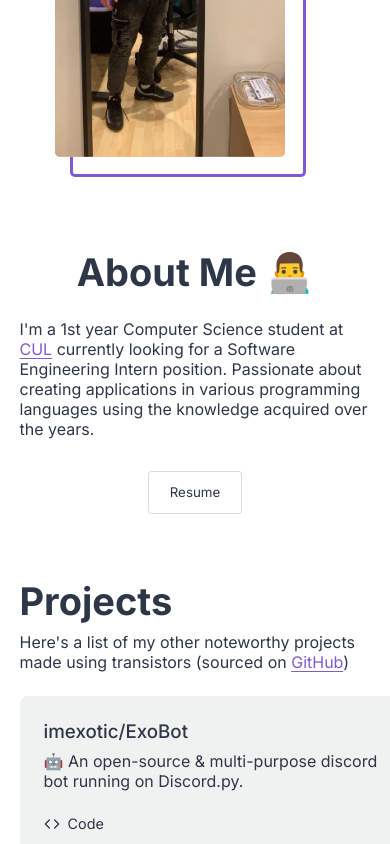
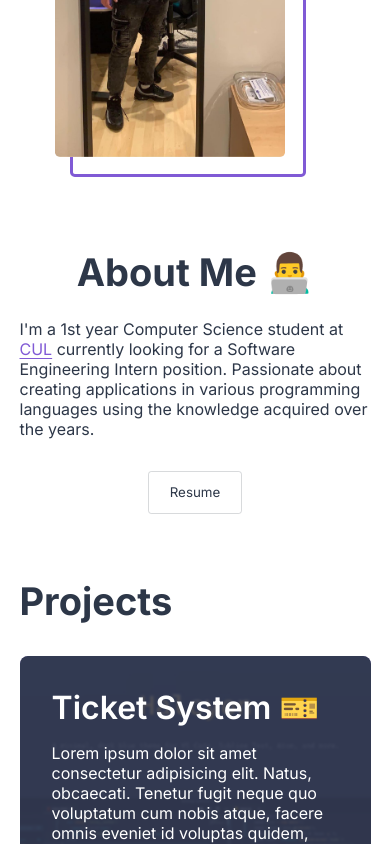
Before and after one commit to imexotic/portfolio-v1, a Next.js app: page / in a window 390 px wide. Shown: the part 1156-2000 px from the top of the page. Built offline with nearby package versions, Linux system fonts and the light colour scheme.

Commit message:
add boilerplate code for featured projects (tbc)

```diff
--- a/components/sections/projects.jsx
+++ b/components/sections/projects.jsx
@@ -1,7 +1,11 @@
 import styles from "../../styles/projects.module.css";
 
 import { IconContext } from "react-icons";
-import { FiCode, FiEye } from "react-icons/fi";
+import { FiGithub, FiExternalLink, FiCode, FiEye } from "react-icons/fi";
+
+import Image from "next/image";
+import testProject from "../../public/assets/test-project.jpg";
+
 import GitHubCalendar from "react-github-calendar";
 
 const Projects = () => {
@@ -9,77 +13,83 @@ const Projects = () => {
       <section id="project-section">
          <div className={`${styles["container"]} container`}>
             <h1 className={styles["title"]}>Projects</h1>
+            <div className={styles["featured-projects"]}>
+               <div className={styles["project"]}>
+                  <a href="#" className={styles["project-image_container"]}>
+                     <Image src={testProject} alt="Featured project #1" />
+                  </a>
+                  <div className={styles["project-info"]}>
+                     <h2 className={styles["title"]}>Ticket System 🎫</h2>
+                     <p className={styles["description"]}>Lorem ipsum dolor sit amet consectetur adipisicing elit. Natus, obcaecati. Tenetur fugit neque quo voluptatum cum nobis atque, facere omnis eveniet id voluptas quidem, quae libero non eaque officia doloribus.</p>
+                     <div className={styles["project-links"]}>
+                        <a href="#" className={styles["link"]}>
+                           <IconContext.Provider value={{ className: styles["icon"] }}>
+                              <FiGithub />
+                           </IconContext.Provider>
+                        </a>
+                        <a href="#" className={styles["link"]}>
+                           <IconContext.Provider value={{ className: styles["icon"] }}>
+                              <FiExternalLink />
+                           </IconContext.Provider>
+                        </a>
+                     </div>
+                  </div>
+               </div>
+               <div className={styles["project"]}>
+                  <a href="#" className={styles["project-image_container"]}>
+                     <Image src={testProject} alt="Featured project #2" />
+                  </a>
+                  <div className={styles["project-info"]}>
+                     <h2 className={styles["title"]}>Google Drive Clone 📂</h2>
+                     <p className={styles["description"]}>Lorem ipsum dolor sit amet consectetur adipisicing elit. Natus, obcaecati. Tenetur fugit neque quo voluptatum cum nobis atque, facere omnis eveniet id voluptas quidem, quae libero non eaque officia doloribus.</p>
+                     <div className={styles["project-links"]}>
+                        <a href="#" className={styles["link"]}>
+                           <IconContext.Provider value={{ className: styles["icon"] }}>
+                              <FiGithub />
+                           </IconContext.Provider>
+                        </a>
+                        <a href="#" className={styles["link"]}>
+                           <IconContext.Provider value={{ className: styles["icon"] }}>
+                              <FiExternalLink />
+                           </IconContext.Provider>
+                        </a>
+                     </div>
+                  </div>
+               </div>
+               <div className={styles["project"]}>
+                  <a href="#" className={styles["project-image_container"]}>
+                     <Image src={testProject} alt="Featured project #3" />
+                  </a>
+                  <div className={styles["project-info"]}>
+                     <h2 className={styles["title"]}>imexotic/ExoBot 🤖</h2>
+                     <p className={styles["description"]}>Lorem ipsum dolor sit amet consectetur adipisicing elit. Natus, obcaecati. Tenetur fugit neque quo voluptatum cum nobis atque, facere omnis eveniet id voluptas quidem, quae libero non eaque officia doloribus.</p>
+                     <div className={styles["project-links"]}>
+                        <a href="#" className={styles["link"]}>
+                           <IconContext.Provider value={{ className: styles["icon"] }}>
+                              <FiGithub />
+                           </IconContext.Provider>
+                        </a>
+                        <a href="#" className={styles["link"]}>
+                           <IconContext.Provider value={{ className: styles["icon"] }}>
+                              <FiExternalLink />
+                           </IconContext.Provider>
+                        </a>
+                     </div>
+                  </div>
+               </div>
+            </div>
+
             <p className={styles["subtitle"]}>
-               Here's a list of my other noteworthy projects made using transistors (sourced on{" "}
+               Here's a list of my other noteworthy projects & contributions (sourced on{" "}
                <a href="https://github.com/imexotic" className={styles["link"]}>
                   GitHub
                </a>
                )
             </p>
+
             <div className={styles["projects"]}>
                <div className={styles["project-card"]}>
-                  <h3 className={styles["project-title"]}>imexotic/ExoBot</h3>
-                  <p className={styles["project-description"]}>🤖 An open-source & multi-purpose discord bot running on Discord.py.</p>
-                  <a href="#" className={styles["link"]}>
-                     <IconContext.Provider value={{ className: styles["icon"] }}>
-                        <>
-                           <FiCode />
-                        </>
-                     </IconContext.Provider>
-                     &nbsp;&nbsp;Code
-                  </a>
-               </div>
-
-               <div className={styles["project-card"]}>
-                  <h3 className={styles["project-title"]}>Ticket System</h3>
-                  <p className={styles["project-description"]}>🎫 Lorem Lorem ipsum dolor sit amet consectetur.</p>
-                  <div className={styles["project-links"]}>
-                     <a href="#" className={styles["link"]}>
-                        <IconContext.Provider value={{ className: styles["icon"] }}>
-                           <>
-                              <FiCode />
-                           </>
-                        </IconContext.Provider>
-                        &nbsp;&nbsp;Code
-                     </a>
-
-                     <a href="#" className={styles["link"]}>
-                        <IconContext.Provider value={{ className: styles["icon"] }}>
-                           <>
-                              <FiEye />
-                           </>
-                        </IconContext.Provider>
-                        &nbsp;&nbsp;Live
-                     </a>
-                  </div>
-               </div>
-
-               <div className={styles["project-card"]}>
-                  <h3 className={styles["project-title"]}>Google Drive Clone</h3>
-                  <p className={styles["project-description"]}>📂 Lorem Lorem ipsum dolor sit amet consectetur.</p>
-                  <div className={styles["project-links"]}>
-                     <a href="#" className={styles["link"]}>
-                        <IconContext.Provider value={{ className: styles["icon"] }}>
-                           <>
-                              <FiCode />
-                           </>
-                        </IconContext.Provider>
-                        &nbsp;&nbsp;Code
-                     </a>
-
-                     <a href="#" className={styles["link"]}>
-                        <IconContext.Provider value={{ className: styles["icon"] }}>
-                           <>
-                              <FiEye />
-                           </>
-                        </IconContext.Provider>
-                        &nbsp;&nbsp;Live
-                     </a>
-                  </div>
-               </div>
-
-               <div className={styles["project-card"]}>
-                  <h3 className={styles["project-title"]}>TypingSpeed (ala MonkeyType)</h3>
+                  <h3 className={styles["project-title"]}>TypingPractice</h3>
                   <p className={styles["project-description"]}>⌨️ A simple Google Keep clone to make quick notes.</p>
                   <div className={styles["project-links"]}>
                      <a href="#" className={styles["link"]}>
@@ -125,10 +135,54 @@ const Projects = () => {
                      </a>
                   </div>
                </div>
-            </div>
-            <div className={styles["github-calendar"]}>
-               <h2 style={{ textAlign: "center" }}>Github Contributions</h2>
-               <GitHubCalendar username="imexotic" hideMonthLabels={true} hideTotalCount={true} hideColorLegend={true} />
+
+               <div className={styles["project-card"]}>
+                  <h3 className={styles["project-title"]}>Projectile Game</h3>
+                  <p className={styles["project-description"]}>✈️ Projectile Shooting Game w/ Canvas API</p>
+                  <div className={styles["project-links"]}>
+                     <a href="#" className={styles["link"]}>
+                        <IconContext.Provider value={{ className: styles["icon"] }}>
+                           <>
+                              <FiCode />
+                           </>
+                        </IconContext.Provider>
+                        &nbsp;&nbsp;Code
+                     </a>
+
+                     <a href="#" className={styles["link"]}>
+                        <IconContext.Provider value={{ className: styles["icon"] }}>
+                           <>
+                              <FiEye />
+                           </>
+                        </IconContext.Provider>
+                        &nbsp;&nbsp;Live
+                     </a>
+                  </div>
+               </div>
+
+               <div className={styles["project-card"]}>
+                  <h3 className={styles["project-title"]}>Clean Dashboard</h3>
+                  <p className={styles["project-description"]}>Lorem Lorem ipsum dolor sit amet consectetur.</p>
+                  <div className={styles["project-links"]}>
+                     <a href="#" className={styles["link"]}>
+                        <IconContext.Provider value={{ className: styles["icon"] }}>
+                           <>
+                              <FiCode />
+                           </>
+                        </IconContext.Provider>
+                        &nbsp;&nbsp;Code
+                     </a>
+
+                     <a href="#" className={styles["link"]}>
+                        <IconContext.Provider value={{ className: styles["icon"] }}>
+                           <>
+                              <FiEye />
+                           </>
+                        </IconContext.Provider>
+                        &nbsp;&nbsp;Live
+                     </a>
+                  </div>
+               </div>
             </div>
          </div>
       </section>
--- a/styles/projects.module.css
+++ b/styles/projects.module.css
@@ -8,6 +8,135 @@
    color: var(--primary-color);
 }
 
+/* Featured projects subsection */
+
+.featured-projects {
+   margin-bottom: 2.5rem;
+}
+
+.featured-projects .project {
+   display: flex;
+   align-items: center;
+   position: relative;
+   height: 400px;
+   width: 100%;
+   margin-top: 3rem;
+}
+
+.project:nth-child(even) {
+   justify-content: flex-end;
+}
+
+.project:nth-child(odd) {
+   justify-content: flex-start;
+}
+
+.project-image_container {
+   position: relative;
+   width: 55%;
+   min-width: 350px;
+   cursor: pointer;
+}
+
+.project-image_container::after {
+   content: "";
+   position: absolute;
+   top: 0;
+   width: 100%;
+   height: 100%;
+   background-color: var(--secondary-color);
+   border-radius: 0.5rem;
+   opacity: 0.3;
+   transition: opacity 0.2s ease-in-out;
+}
+
+.project-image_container:hover::after {
+   opacity: 0;
+}
+
+.project-image_container img {
+   display: block;
+   width: 100%;
+   height: auto;
+   border-radius: 0.5rem;
+}
+
+.project-info {
+   display: flex;
+   flex-direction: column;
+   align-items: flex-end;
+   position: absolute;
+   background-color: var(--card);
+   border-radius: 0.5rem;
+   padding: 2rem;
+   height: 200px;
+   width: 50%;
+   box-shadow: 0 10px 10px -13px rgba(2, 12, 27, 0.7);
+}
+
+.project:nth-child(even) .project-info {
+   align-items: flex-start;
+}
+
+.project-info .title {
+   position: absolute;
+   right: 0 !important;
+   top: -60px;
+   font-size: 2rem;
+   font-weight: 600;
+   width: max-content;
+   margin-bottom: 1rem;
+}
+
+.project:nth-child(even) .title {
+   left: 0;
+}
+
+.project-info .description {
+   color: var(--primary-color);
+   overflow-wrap: break-word;
+}
+
+.project:nth-child(odd) .description {
+   text-align: right;
+}
+
+.project:nth-child(odd) .project-info {
+   left: auto;
+   right: 0;
+}
+
+.project:nth-child(even) .project-info {
+   left: 0;
+   right: auto;
+}
+
+.project .project-links {
+   display: flex;
+   margin-top: auto;
+}
+
+.project .link {
+   font-size: 1.5rem;
+   margin-right: 1.5rem;
+   color: var(--primary-color) !important;
+   text-decoration: none !important;
+   display: flex;
+   align-items: center;
+   /* transition: color 0.2s ease-in-out; */
+}
+
+.project .icon {
+   transition: color 0.2s linear;
+}
+
+.project .link:hover,
+.project .link:hover .icon {
+   color: var(--secondary-color) !important;
+}
+
+/* Project Cards subsection */
+
 .projects {
    display: grid;
    grid-template-columns: repeat(auto-fill, minmax(25rem, 1fr));
@@ -15,9 +144,10 @@
 }
 
 .projects .project-card {
+   display: flex;
+   flex-direction: column;
    background-color: var(--card);
    box-shadow: 0 10px 10px -13px rgba(2, 12, 27, 0.7);
-   /* min-width: 250px; */
    border-radius: 0.5rem;
    padding: 1.5rem;
 }
@@ -35,7 +165,7 @@
    display: flex;
 }
 
-.project-links .link {
+.project-card .link {
    margin: 0 0.5rem;
 }
 
@@ -71,15 +201,81 @@
    text-underline-offset: 3px;
 }
 
-.github-calendar {
-   margin: 5rem 0 2rem 0;
-   display: flex;
-   flex-direction: column;
-   justify-content: center;
-   align-items: center;
+/* Media Queries */
+
+@media screen and (max-width: 700px) {
+   .featured-projects {
+      display: flex;
+      flex-direction: column;
+      justify-content: space-between;
+      align-items: center;
+   }
+
+   .featured-projects .project {
+      min-width: 300px;
+      height: 300px;
+      border-radius: 0.5rem;
+      margin-top: 2rem;
+      justify-content: center;
+      align-items: center;
+      overflow: hidden;
+   }
+
+   .project .project-image_container {
+      position: absolute;
+      top: 0;
+      left: 0;
+      min-width: 100%;
+      height: 100%;
+      filter: blur(1px);
+      transform: scale(1.03);
+   }
+
+   .featured-projects img {
+      height: 100%;
+      width: 100%;
+      object-fit: cover;
+   }
+
+   /* .project-image_container::after {
+      content: none;
+   } */
+
+   .project .project-info {
+      width: 100%;
+      height: 100%;
+      flex-direction: column;
+      justify-content: space-between;
+      align-items: flex-start;
+      top: 0;
+      left: 0;
+      opacity: 1;
+      background-color: var(--project-overlay);
+   }
+
+   .project:nth-child(odd) .project-info {
+      top: 0;
+      left: 0;
+   }
+
+   .project:nth-child(even) .project-info {
+      top: 0;
+      left: 0;
+   }
+
+   .project-info .title {
+      position: static;
+      color: #fff !important;
+   }
+
+   .project-info .description {
+      position: static;
+      color: #fff !important;
+      text-align: left !important;
+      overflow-wrap: break-word;
+   }
+
+   .project .link {
+      color: #fff !important;
+   }
 }
-
-.github-calendar h2 {
-   margin-bottom: 1rem;
-   font-weight: 500;
-}
--- a/styles/styles.css
+++ b/styles/styles.css
@@ -9,6 +9,7 @@
    /* --card: #edf2f7; */
    --card: #f0f1f1;
    --border: #99a0a562;
+   --project-overlay: rgba(45, 55, 72, 0.8);
 }
 
 [data-theme="dark"] {
```
Also changed, not shown: public/assets/preview.png.
